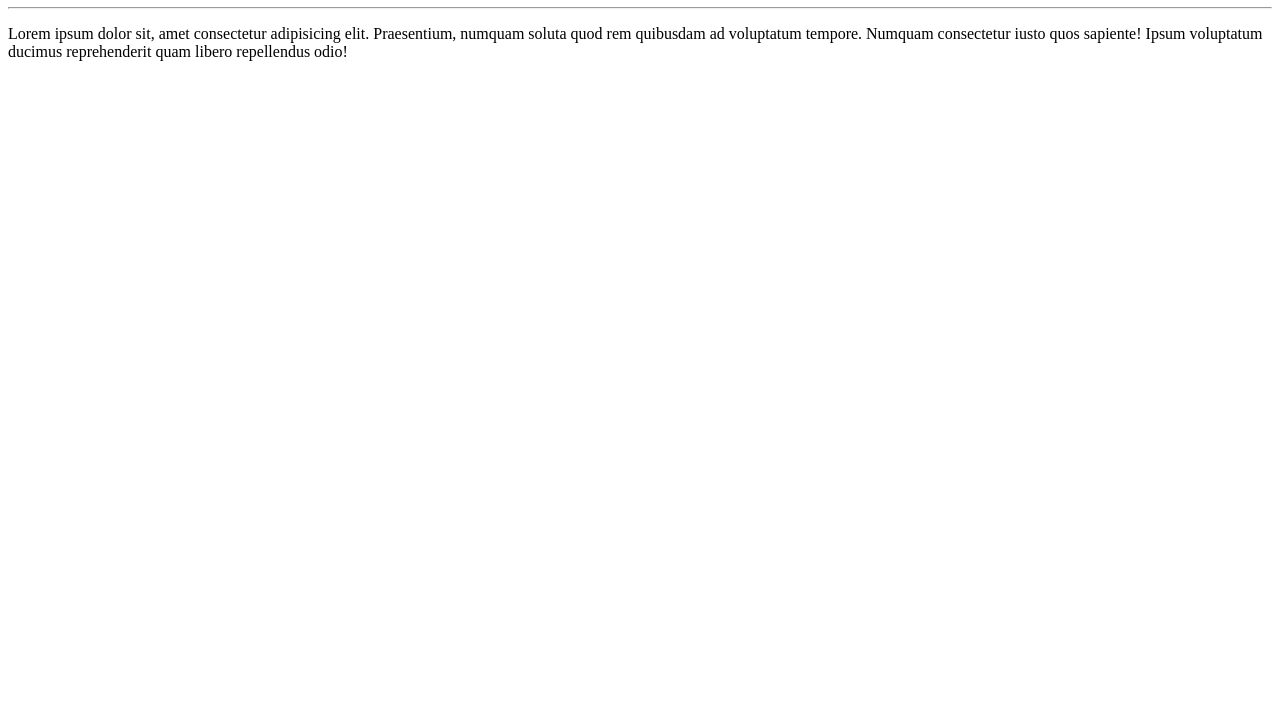
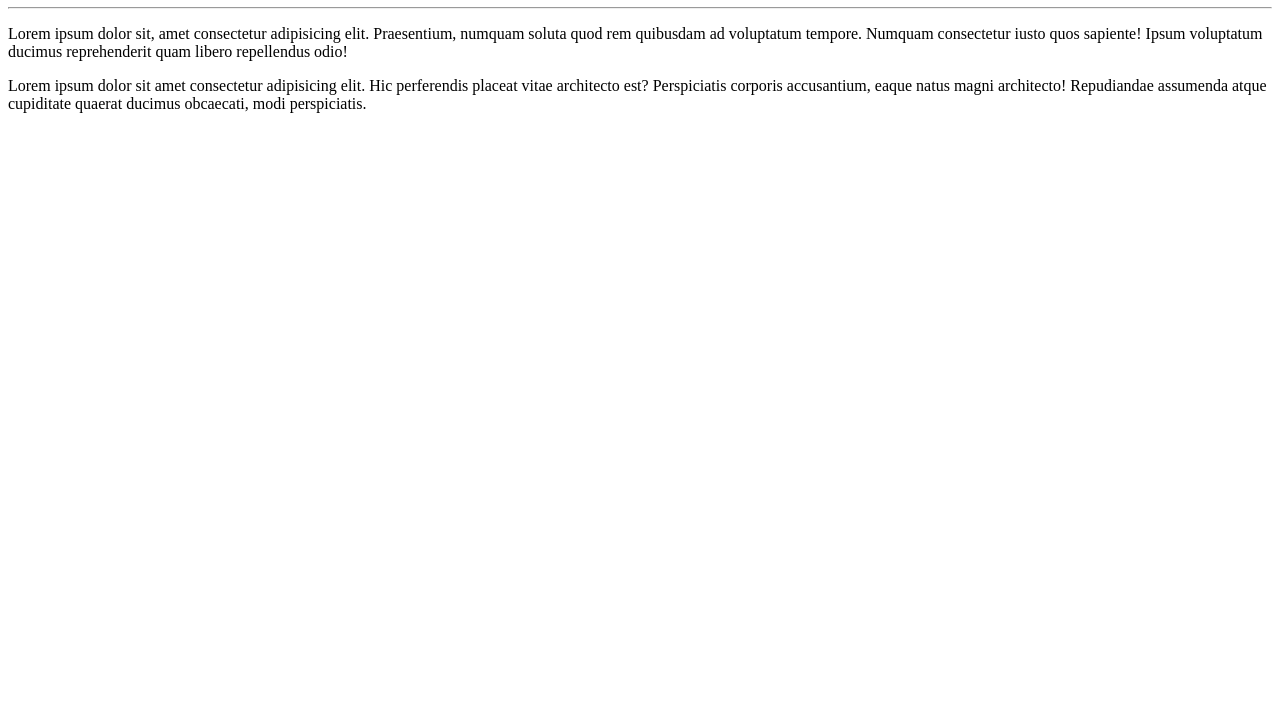
Before and after one commit to d0uguit0s/Ola-Mundo, a plain HTML site: page site-exemplo/index.html in a window 1280 px wide. Shown: the part 73-800 px from the top of the page. Drawn offline with Linux system fonts and the light colour scheme.

Commit message:
Adcionei um parágrafo

```diff
--- a/site-exemplo/index.html
+++ b/site-exemplo/index.html
@@ -9,5 +9,6 @@
     <h1>Olá, Mundo!</h1>
     <hr>
     <p>Lorem ipsum dolor sit, amet consectetur adipisicing elit. Praesentium, numquam soluta quod rem quibusdam ad voluptatum tempore. Numquam consectetur iusto quos sapiente! Ipsum voluptatum ducimus reprehenderit quam libero repellendus odio!</p>
+    <p>Lorem ipsum dolor sit amet consectetur adipisicing elit. Hic perferendis placeat vitae architecto est? Perspiciatis corporis accusantium, eaque natus magni architecto! Repudiandae assumenda atque cupiditate quaerat ducimus obcaecati, modi perspiciatis.</p>
 </body>
 </html>
```
